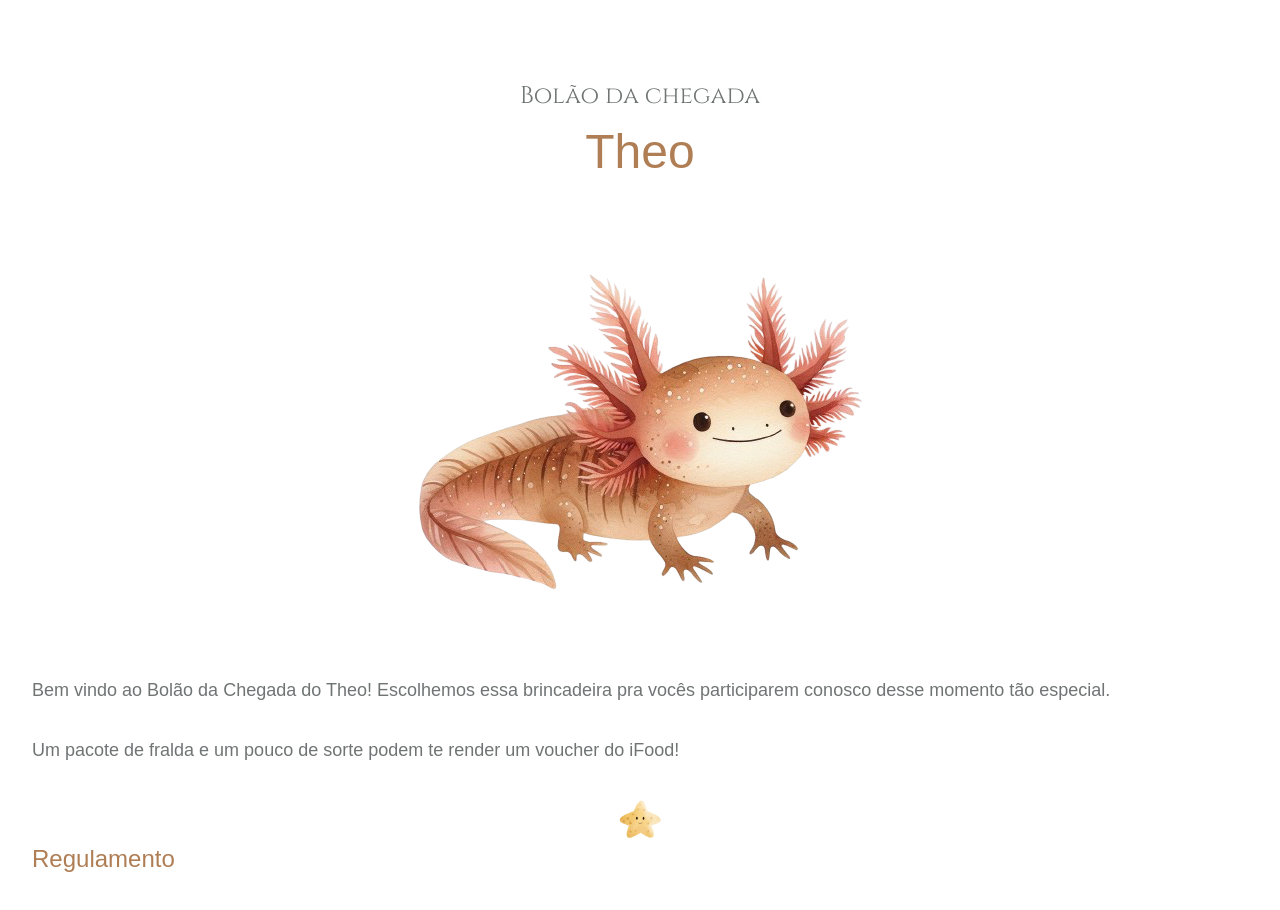
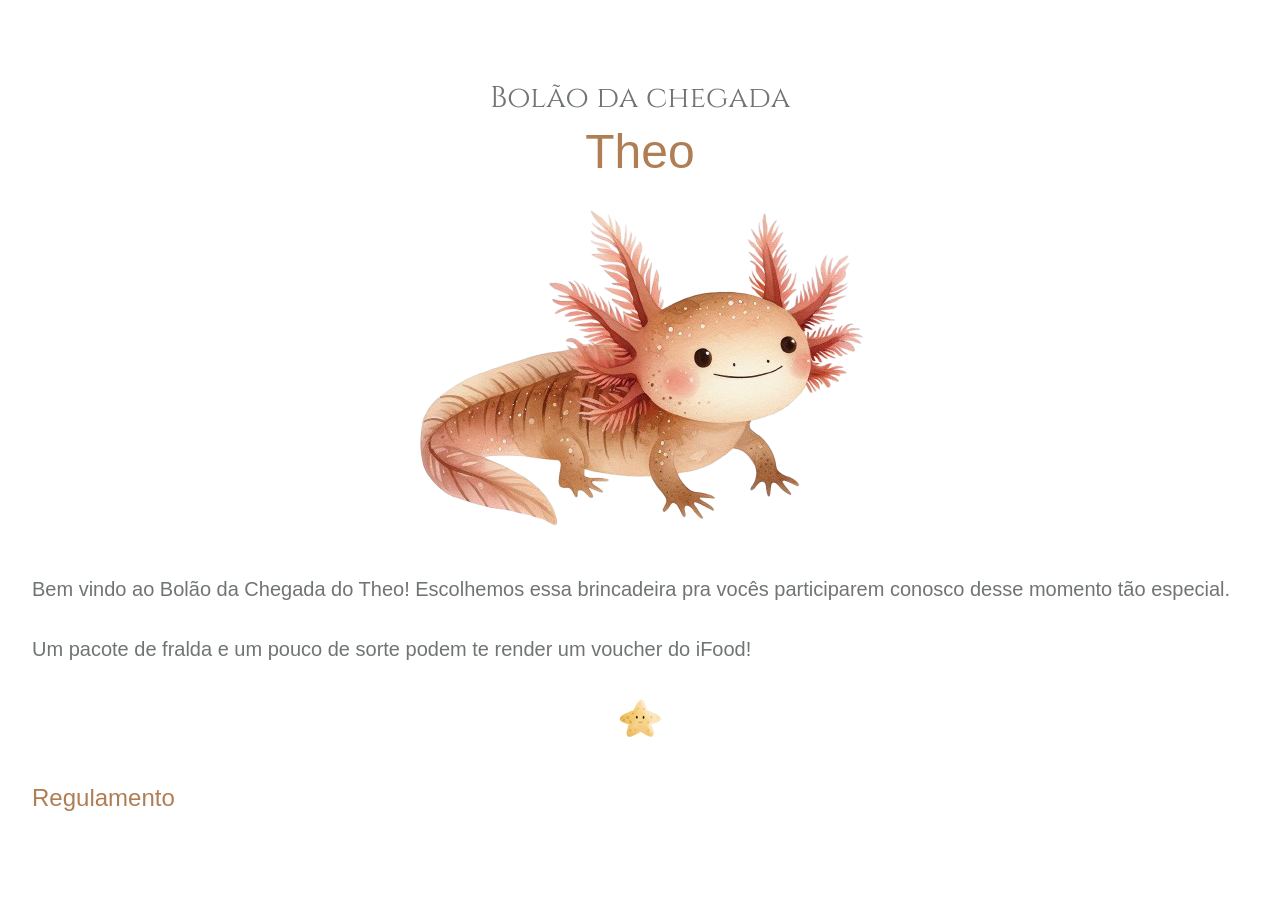
Before and after one commit to eduardobittencourt/project-p, a Next.js app: page / in a window 1280 px wide. Shown: the top 910 px of the page. Built offline with nearby package versions, Linux system fonts and the light colour scheme; a web font is replaced by a local one.

Commit message:
test: font

```diff
--- a/src/app/page.tsx
+++ b/src/app/page.tsx
@@ -3,29 +3,29 @@ import Image from "next/image";
 export default function Home() {
   return (
     <main>
-      <header>
-        <h1 className="flex flex-col gap-4 text-center">
-          <span className="font-heading text-2xl text-gray">
+      <header className="flex flex-col gap-8 pb-10">
+        <h1 className="flex flex-col gap-3 text-center">
+          <span className="font-heading text-3xl text-gray">
             Bolão da chegada
           </span>
           <span className="font-calligraphy text-5xl text-brown">Theo</span>
         </h1>
 
-        <div>
+        <div className="flex flex-col gap-8">
           <Image
             src="/axolotl.png"
-            width={500}
-            height={500}
+            width={445}
+            height={319}
             alt="An axolotl"
-            className="mx-auto"
+            className="mx-auto pb-4"
           />
 
-          <p className="mb-8 font-serif text-lg text-gray">
+          <p className="font-serif text-xl text-gray">
             Bem vindo ao Bolão da Chegada do Theo! Escolhemos essa brincadeira
             pra vocês participarem conosco desse momento tão especial.
           </p>
 
-          <p className="mb-8 font-serif text-lg text-gray">
+          <p className="font-serif text-xl text-gray">
             Um pacote de fralda e um pouco de sorte podem te render um voucher
             do iFood!
           </p>
```
Also changed, not shown: public/axolotl.png.
